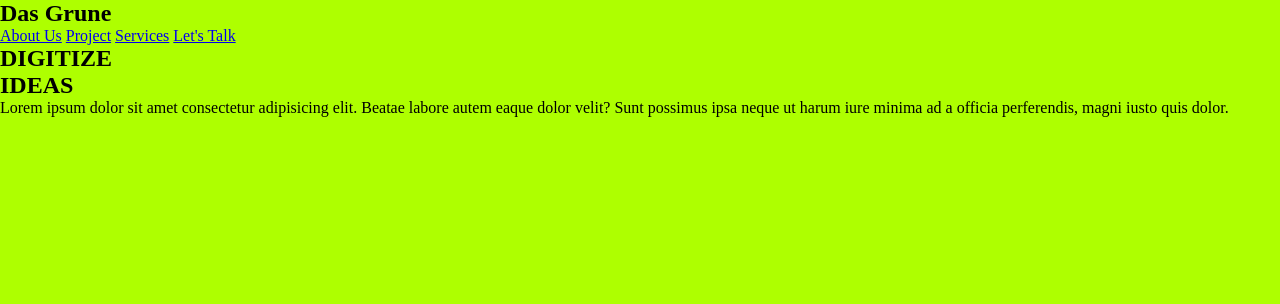
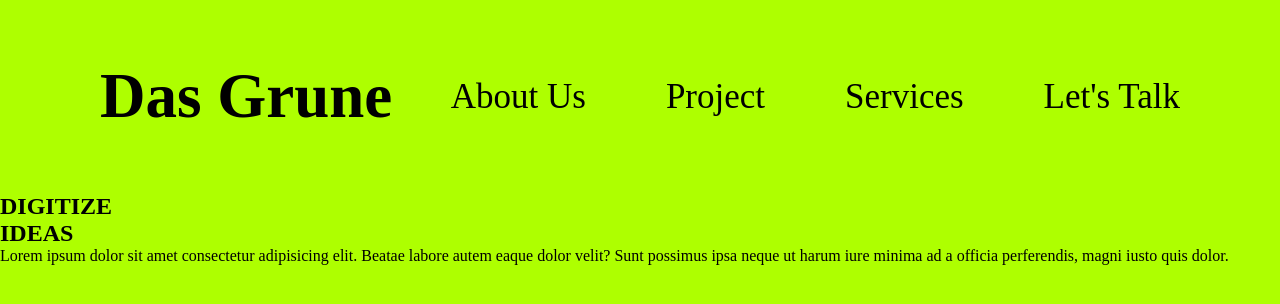
Before and after one commit to a3550749-anusha/basic-frontend, a website: page index.html in a window 1280 px wide. Drawn offline with Linux system fonts and the light colour scheme.

Commit message:
styling and enhancing nav

```diff
--- a/styles.css
+++ b/styles.css
@@ -14,3 +14,26 @@ main{
   width: 100%;
   background-color: #AEFF00;
 }
+nav{
+  padding: 60px 100px;
+  width: 100%;
+  display:flex;
+  align-items:center;
+  justify-content: space-between;
+}
+nav .part2{
+  display: flex;
+  align-items:center;
+  justify-content:right;
+  gap: 80px;
+}
+nav h2{
+  font-size: 63px;
+  font-weight: 500px;
+}
+nav a{
+  font-size: 35px;
+  color: black;
+  font-weight: 300;
+  text-decoration: none;
+}
```
